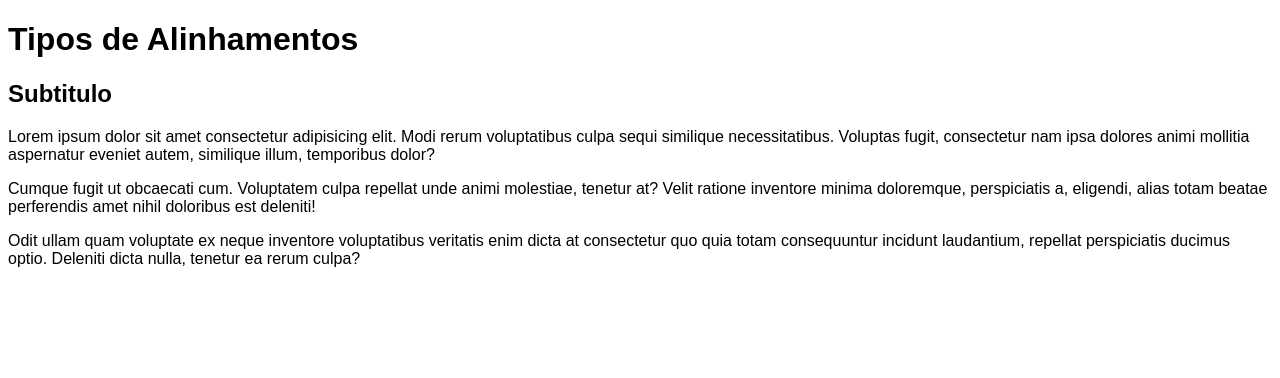
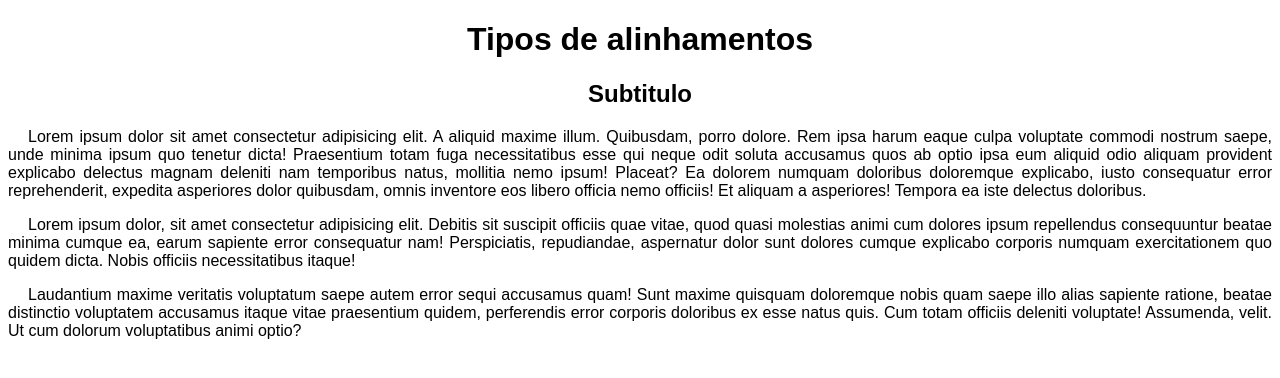
Before and after one commit to o-brunosoares/Curso-em-Video-HTML-e-CSS, a plain HTML site: page Exercícios/ex017/fonte02.html in a window 1280 px wide. Drawn offline with Linux system fonts and the light colour scheme.

Commit message:
Tipos de alinhamentos

```diff
--- a/Exercícios/ex017/fonte02.html
+++ b/Exercícios/ex017/fonte02.html
@@ -1,21 +1,32 @@
 <!DOCTYPE html>
-<html lang="en">
+<html lang="pt-BR">
 <head>
     <meta charset="UTF-8">
     <meta name="viewport" content="width=device-width, initial-scale=1.0">
     <title>Alinhamentos</title>
+
     <style>
+        body {
+            font: normal 16px Arial, sans-serif;
+        }
 
-        body {
-            font: normal 16px Arial, Verdana, sans-serif;
+        h1, h2 {
+            text-align: center;
         }
+
+         p {
+            text-align: justify;
+            text-indent: 20px;
+         }
     </style>
 </head>
 <body>
-    <h1>Tipos de Alinhamentos</h1>
+    <h1>Tipos de alinhamentos</h1>
     <h2>Subtitulo</h2>
-    <p>Lorem ipsum dolor sit amet consectetur adipisicing elit. Modi rerum voluptatibus culpa sequi similique necessitatibus. Voluptas fugit, consectetur nam ipsa dolores animi mollitia aspernatur eveniet autem, similique illum, temporibus dolor?</p>
-    <p>Cumque fugit ut obcaecati cum. Voluptatem culpa repellat unde animi molestiae, tenetur at? Velit ratione inventore minima doloremque, perspiciatis a, eligendi, alias totam beatae perferendis amet nihil doloribus est deleniti!</p>
-    <p>Odit ullam quam voluptate ex neque inventore voluptatibus veritatis enim dicta at consectetur quo quia totam consequuntur incidunt laudantium, repellat perspiciatis ducimus optio. Deleniti dicta nulla, tenetur ea rerum culpa?</p>
+    <p>Lorem ipsum dolor sit amet consectetur adipisicing elit. A aliquid maxime illum. Quibusdam, porro dolore. Rem ipsa harum eaque culpa voluptate commodi nostrum saepe, unde minima ipsum quo tenetur dicta!
+    Praesentium totam fuga necessitatibus esse qui neque odit soluta accusamus quos ab optio ipsa eum aliquid odio aliquam provident explicabo delectus magnam deleniti nam temporibus natus, mollitia nemo ipsum! Placeat?
+    Ea dolorem numquam doloribus doloremque explicabo, iusto consequatur error reprehenderit, expedita asperiores dolor quibusdam, omnis inventore eos libero officia nemo officiis! Et aliquam a asperiores! Tempora ea iste delectus doloribus.</p>
+    <p>Lorem ipsum dolor, sit amet consectetur adipisicing elit. Debitis sit suscipit officiis quae vitae, quod quasi molestias animi cum dolores ipsum repellendus consequuntur beatae minima cumque ea, earum sapiente error consequatur nam! Perspiciatis, repudiandae, aspernatur dolor sunt dolores cumque explicabo corporis numquam exercitationem quo quidem dicta. Nobis officiis necessitatibus itaque!</p>
+    <p>Laudantium maxime veritatis voluptatum saepe autem error sequi accusamus quam! Sunt maxime quisquam doloremque nobis quam saepe illo alias sapiente ratione, beatae distinctio voluptatem accusamus itaque vitae praesentium quidem, perferendis error corporis doloribus ex esse natus quis. Cum totam officiis deleniti voluptate! Assumenda, velit. Ut cum dolorum voluptatibus animi optio?</p>
 </body>
 </html>
```
